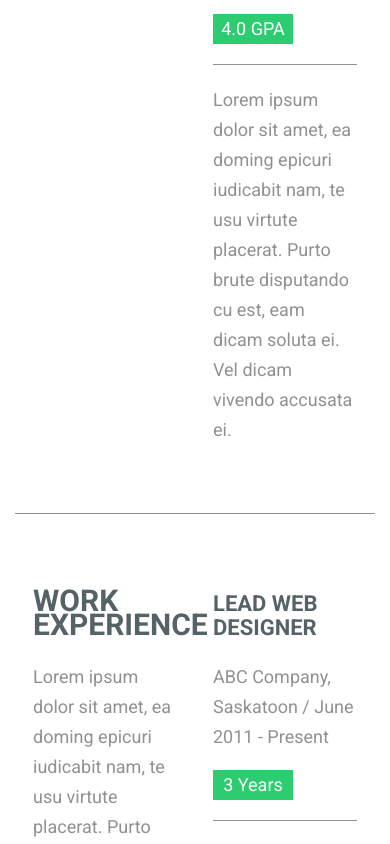
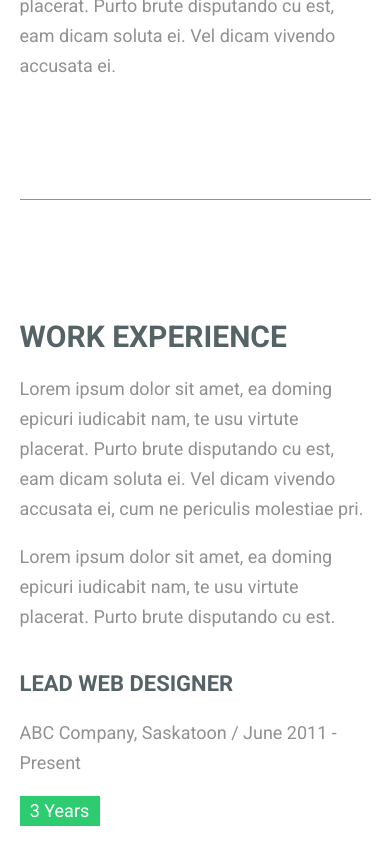
Before and after one commit to Be-Ge/hillelresume, a plain HTML site: page index.html in a window 390 px wide. Shown: the part 5942-6786 px from the top of the page. Drawn offline with Linux system fonts and the light colour scheme.

Commit message:
add mon style

```diff
--- a/css/main.scss
+++ b/css/main.scss
@@ -382,21 +382,42 @@ h3 {
     flex-direction: column;
     margin: rem(100px) auto;
 
+    @media (max-width:768px) {
+        width: 90%;
+    }
+
     &__section {
         display: flex;;
         justify-content: space-around;
         align-items: baseline;
-        border-bottom: 1px solid $text-color;
-        padding-bottom: rem(50px);
-        margin-bottom: rem(50px);
+
+        @media (max-width:768px) {
+            justify-content: center;
+            flex-direction: column;
+        }
+
+        &:first-child {
+            border-bottom: 1px solid $text-color;
+            padding-bottom: rem(100px);
+            margin-bottom: rem(100px);
+        }
+
+
     }
 
     &__description {
         width: 40%;
+        @media (max-width:768px) {
+            width: 100%;
+        }
     }
 
     &__experience {
         width: 40%;
+
+        @media (max-width:768px) {
+            width: 100%;
+        }
 
         &-title {
             border-bottom: 1px solid $text-color;
```
Also changed, not shown: css/main.css, 1 other file.
